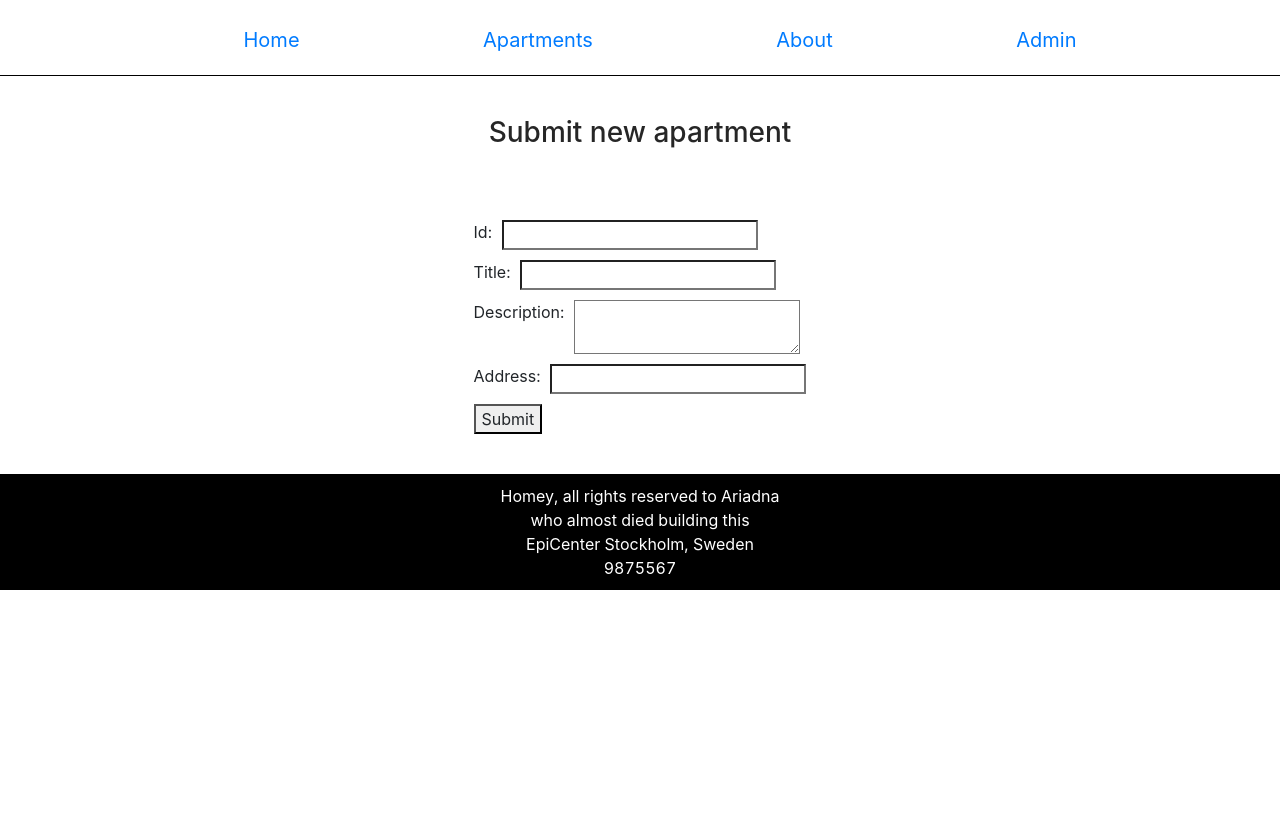
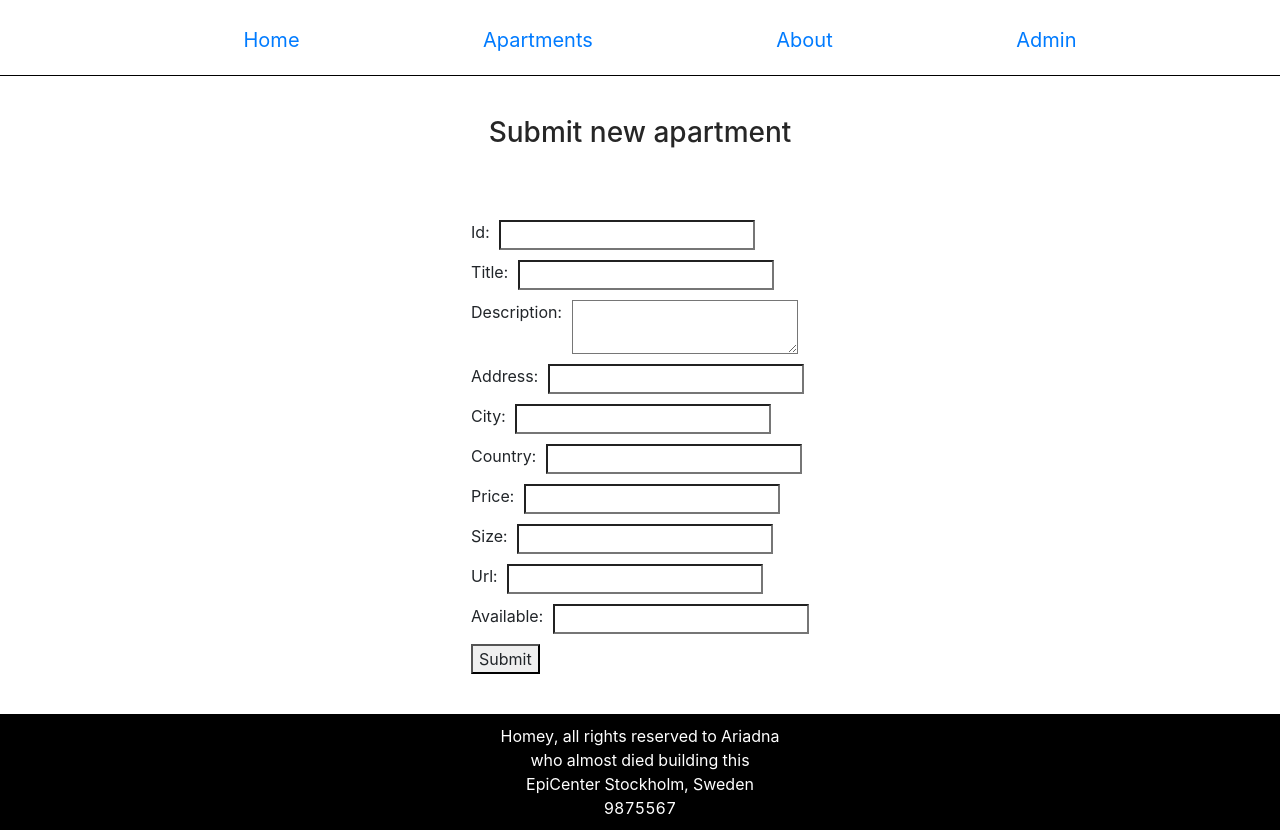
Before and after one commit to ariviegea/hackdayapp, a React (Create React App) app: page /admin in a window 1280 px wide. Before the commit the page ends 800 px from the top, so only its background shows below. Built offline with nearby package versions, Linux system fonts and the light colour scheme.

Commit message:
refactored code on passing props from card to cardDetails and basic rendering all thanks to Moritz

```diff
--- a/src/components/Admin.jsx
+++ b/src/components/Admin.jsx
@@ -10,7 +10,13 @@ class About extends Component {
             id: '',
             title:'',
             description: '',
-            address: ''
+            address: '',
+            city: '',
+            country: '',
+            price: '',
+            size: '',
+            url: '',
+            available: ''
         }
     }
 
@@ -38,6 +44,38 @@ class About extends Component {
         })
     }
 
+    handleCity = (e) => {
+        this.setState({
+            city: e.target.value
+        })
+    }
+
+    handleCountry = (e) => {
+        this.setState({
+            country: e.target.value
+        })
+    }
+    handlePrice = (e) => {
+        this.setState({
+            country: e.target.value
+        })
+    }
+    handleSize= (e) => {
+        this.setState({
+            country: e.target.value
+        })
+    }
+    handleUrl= (e) => {
+        this.setState({
+            country: e.target.value
+        })
+    }
+    handleAvailable= (e) => {
+        this.setState({
+            country: e.target.value
+        })
+    }
+
     addNewApartment = (e) => {
         e.preventDefault()
         console.log(this.state);
@@ -52,7 +90,7 @@ class About extends Component {
 
 
     render() {
-        const { title, description, address, id, submit } = this.state;
+        const { title, description, address, id, city, country, price, size, url, available, submit } = this.state;
         return (
             <div className='admin'>
                 <div className='mobile-admin'>
@@ -79,6 +117,30 @@ class About extends Component {
                                 Address:
                                     <input style={input} type='text' value={address} onChange={this.handleAddress}/>
                                 </label>
+                                <label style={label}>
+                                City:
+                                    <input style={input} type='text' value={city} onChange={this.handleCity}/>
+                                </label>
+                                <label style={label}>
+                                Country:
+                                    <input style={input} type='text' value={country} onChange={this.handleCountry}/>
+                                </label>
+                                <label style={label}>
+                                Price:
+                                    <input style={input} type='text' value={price} onChange={this.handlePrice}/>
+                                </label>
+                                <label style={label}>
+                                Size:
+                                    <input style={input} type='text' value={size} onChange={this.handleSize}/>
+                                </label>
+                                <label style={label}>
+                                Url:
+                                    <input style={input} type='text' value={url} onChange={this.handleUrl}/>
+                                </label>
+                                <label style={label}>
+                                Available:
+                                    <input style={input} type='text' value={available} onChange={this.handleAvailable}/>
+                                </label>
                                 <button type='submit' value={submit} onClick={this.addNewApartment}>Submit</button>
                             </form>
                     </div>
--- a/src/components/Apartments.jsx
+++ b/src/components/Apartments.jsx
@@ -13,14 +13,16 @@ class Apartments extends Component {
         super(props);
         this.state={
             apartments: [],
-            toDisplay: []
+            toDisplay: [],
+            spinner: 'Loading...',
+            finishspinner: false
         };
     }
     componentDidMount() {
         fetch('/api/apartments')
           .then(res => res.json())
           .then(apartments => {
-            this.setState({apartments, toDisplay: apartments});
+            this.setState({apartments, toDisplay: apartments, finishspinner: true});
           })
           .catch('Issues getting data from the server')
     }
@@ -48,7 +50,10 @@ class Apartments extends Component {
                         <Filter apartments={this.state.apartments} changeToDisplay={this.changeToDisplay} />
                      </ul>
                 </div>
-                {this.state.toDisplay.map((apartment, index) => <Card key={index} props={this.props} id={apartment.id} title={apartment.title} description={apartment.description} address={apartment.address} city={apartment.city} country={apartment.country} price={apartment.price} size={apartment.size} url={apartment.url} available={apartment.available} /> )}
+                {   this.state.finishspinner ?
+                    this.state.toDisplay.map((apartment, index) => <Card key={index} props={this.props} id={apartment.id} title={apartment.title} description={apartment.description} address={apartment.address} city={apartment.city} country={apartment.country} price={apartment.price} size={apartment.size} url={apartment.url} available={apartment.available} /> )
+                    : this.state.spinner
+                }
             </div>
         );
     }
--- a/src/components/Card.jsx
+++ b/src/components/Card.jsx
@@ -17,7 +17,7 @@ class Card extends Component {
     }
 
     render() {
-        const { id, title, description, address, city, country, price, size, url, available } = this.props;
+        const { id, title, description, address, city, country, price, size, url, available} = this.props;
         const { isToggle } = this.state;
         return (
 
@@ -32,7 +32,7 @@ class Card extends Component {
                         <li><b>Price:</b> {price} €</li>
                         <li><b>Square meter:</b> {size} m2</li>
                     </ul>
-                    { isToggle &&  <CardDetails id={id} title={title} description={description} address={address} city={city} country={country} price={price} size={size} url={url} available={available}/> }
+                    { isToggle &&  <CardDetails {...this.props}/> }
                     <button onClick={this.toggleButton}>{ isToggle ? <b>{`Less details`}</b>: <b>{`More details`}</b>}</button>
                 </div>
             </>
--- a/src/components/CardDetails.jsx
+++ b/src/components/CardDetails.jsx
@@ -13,18 +13,7 @@ class CardDetails extends Component {
     constructor(props) {
         super(props);
         this.state = {
-            apartments: {
-                id: this.props.id,
-                title: this.props.title,
-                description: this.props.description,
-                address: this.props.address,
-                city: this.props.city,
-                country: this.props.country,
-                price: this.props.price,
-                size: this.props.size,
-                url: this.props.url,
-                available: this.props.available
-            }
+            apartments: {...this.props}
         }
     }
 
@@ -49,7 +38,7 @@ class CardDetails extends Component {
             <div>
                 <ul style={list}>
                     <li><p>{description}</p></li>
-                    <li>{this.state.apartments.available === true ? <b style={available}>{'Available'}</b> : <b style={notavailable}>{'Not available'}</b>}</li>
+                    <li>{this.state.apartments.available ? <b style={available}>{'Available'}</b> : <b style={notavailable}>{'Not available'}</b>}</li>
                 </ul>
                 <button style={bookButton}onClick={this.bookAppartment}>Book</button>
             </div>
```
Also changed, not shown: server.js (+6 -6 lines).
